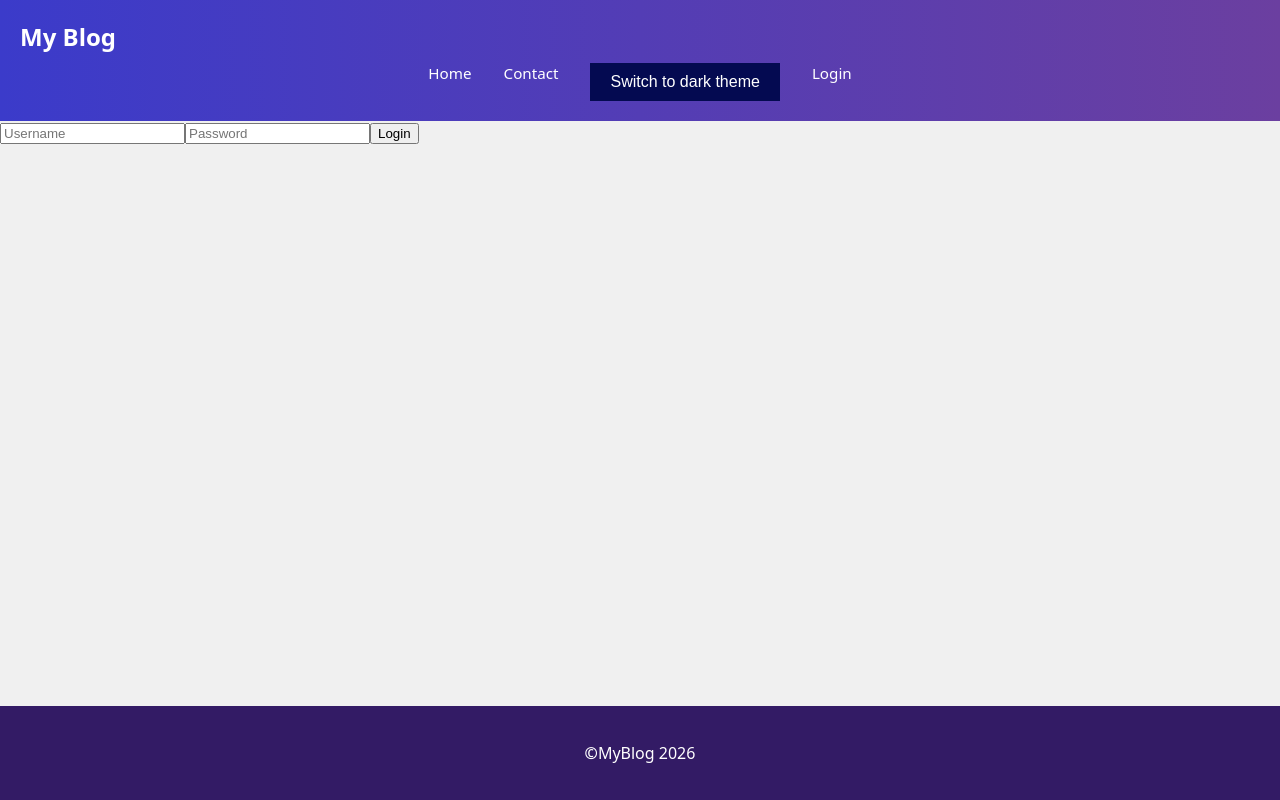
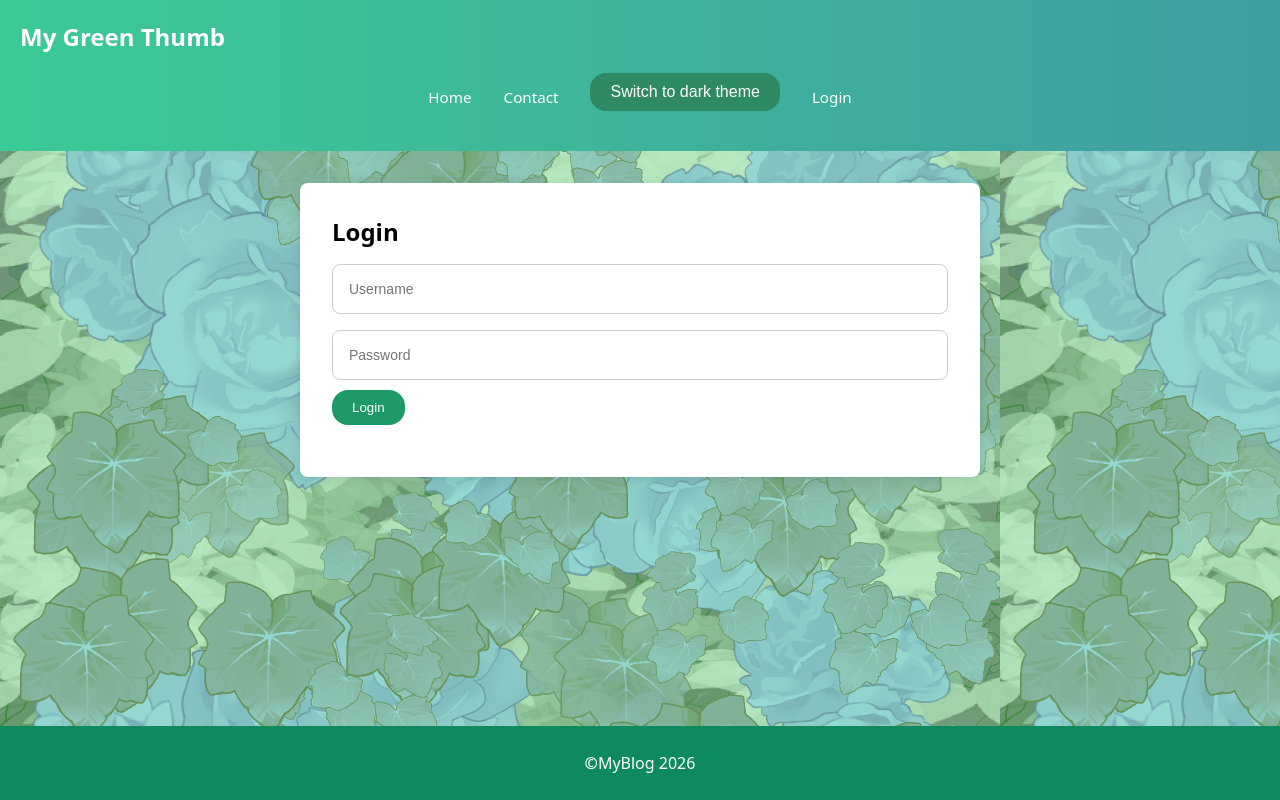
Before and after one commit to slopezmartinez/react-blog-app, a React (Vite) app in the folder my-react-app/: page /login in a window 1280 px wide. Built offline with nearby package versions, Linux system fonts and the light colour scheme.

Commit message:
Theme change
Made the theme closer to what we wanted which was a gardening blog styling changes

```diff
--- a/my-react-app/src/BlogPostsPage.jsx
+++ b/my-react-app/src/BlogPostsPage.jsx
@@ -18,6 +18,7 @@ function BlogPostsPage() {
                 {posts.map((post) => (
                     <div className="post-card" key={post.id}>
                         <h2>{post.title}</h2>
+                        <p>{post.body}</p>
                         <p>{post.author}</p>
                         <p>{post.date}</p>
                         <Link to={`/post/${post.id}`}>Read More</Link>
--- a/my-react-app/src/Header.jsx
+++ b/my-react-app/src/Header.jsx
@@ -11,7 +11,8 @@ function Header(){
     const {theme, toggleTheme} = useTheme()
     return(
         <div id = "header">
-            <h2>My Blog</h2>
+            {/* <h2>My Blog</h2> */}
+            <h2>My Green Thumb</h2>
             <nav>
                <Link to="/">Home</Link>
 
--- a/my-react-app/src/Login.jsx
+++ b/my-react-app/src/Login.jsx
@@ -16,7 +16,8 @@ function Login() {
             navigate('/');
         }
     return(
-        <div>
+        <div className="post-card">
+            <h2>Login</h2>
             <form onSubmit={onSubmit}>
                 <input
                 id="username"
--- a/my-react-app/src/index.css
+++ b/my-react-app/src/index.css
@@ -6,7 +6,8 @@
 
 
 #header {
-  background: linear-gradient(to right, #3b3bca, #6b3fa0);
+  /* background: linear-gradient(to right, #3b3bca, #6b3fa0); */
+  background: linear-gradient(to right, #3bca96, #3f9ea0);
   padding: 20px;
   color: white;
 }
@@ -14,8 +15,14 @@
 #header nav{
   display: flex;
   justify-content: center;
+  align-items: center;
   gap: 2rem;
   margin-top: 10px;
+}
+#header nav a:hover{
+  text-decoration: underline;
+  font-size: 1rem;
+  color:rgba(27, 130, 89, 0.8);
 }
 
 #header nav a{
@@ -29,18 +36,41 @@ body {
   margin: 0;
   padding: 0;
   min-height: 100vh;
-  background-color: #f0f0f0;
+  /* background-color: #f0f0f0; */
+  background-image: url("assets/background.png");
+
 
 }
 
 textarea{
-  width: 100%;
+  /* width: 100%;
   padding: 10px;
   border: 1px solid #ccc;
   border-radius: 6px;
   font-size: 0.95rem;
   resize: vertical;
-  vertical-align: top;
+  vertical-align: top; */
+  padding: 1rem;
+  width:100%;
+  height:150px;
+  font-family: Arial, Helvetica, sans-serif;
+  border-radius:8px;
+  border:1px solid #ccc;
+  font-size:14px;
+  resize:none;
+}
+input{
+  padding: 1rem;
+  width:100%;
+  height:50px;
+  font-family: Arial, Helvetica, sans-serif;
+  border-radius:8px;
+  border:1px solid #ccc;
+  font-size:14px;
+  resize:none;
+}
+#username, #password{
+  margin-top: 1rem;
 }
 .post-card{
   background: white;
@@ -76,33 +106,54 @@ html, body{
   box-sizing: border-box;
 }
 
-body.light{
+button{
+  margin-top:10px;
+  margin-bottom: 20px;
+  padding:10px 20px;
+  background-color:rgb(30, 154, 105);
+  color:white;
+  border:none;
+  border-radius:16px;
+  cursor:pointer;
+}
+button:hover{
+  background-color:rgba(3, 53, 33, 0.8);
+}
+
+/* body.light{
   background-color: #f0f0f0;
   color: #000000;
-}
+} */
 
-body.dark{
+/* body.dark{
   background-color: #1a1a2a;
   color: #f0f0f0;
-}
+} */
 
 body.dark #header{
-  background: linear-gradient(to right, #1a1a2a, #3b3bca);
+  /* background: linear-gradient(to right, #1a1a2a, #3b3bca); */
+  background: linear-gradient(to right, #193323, #1e5f40);
+
 }
 
 body.dark .post-card{
-  background: #2e2e3e;
+  /* background: #2e2e3e; */
+  background: #285d43;
   color: #f0f0f0;
 }
 
 body.dark footer{
-  background-color: #090953;
+  /* background-color: #090953; */
+  background-color: #074824;
+
 }
+
 footer{
   margin-top: auto;
   text-align: center;
-  background-color: #331b65;
-  padding: 20px;
+  /* background-color: #331b65; */
+  background-color: #0d8b5f;
+  padding: 10px;
   color: white;
 }
 
@@ -112,7 +163,9 @@ footer p::before {
   color: white;
 }
 .theme-btn {
-  background-color: #040a51;
+  /* background-color: #040a51; */
+  background-color: #2d8a62;
+
   color: white;
   border: none;
   padding: 10px 20px;
@@ -124,8 +177,20 @@ footer p::before {
   background: none;
   color: white;
   border: none;
-  padding: 0px;
+  padding: 5px;
   cursor: pointer;
   font-size: 16px;
   margin-left: 10px;
 }
+.post-card a{
+  display: inline-block;
+  margin-top: 10px;
+  color: white;
+  background-color:rgb(30, 154, 105);
+  padding: 6px 12px;
+  border-radius: 8px;
+  text-decoration: none;
+}
+.post-card a:hover{
+  background-color:rgba(3, 53, 33, 0.8);
+}
```
